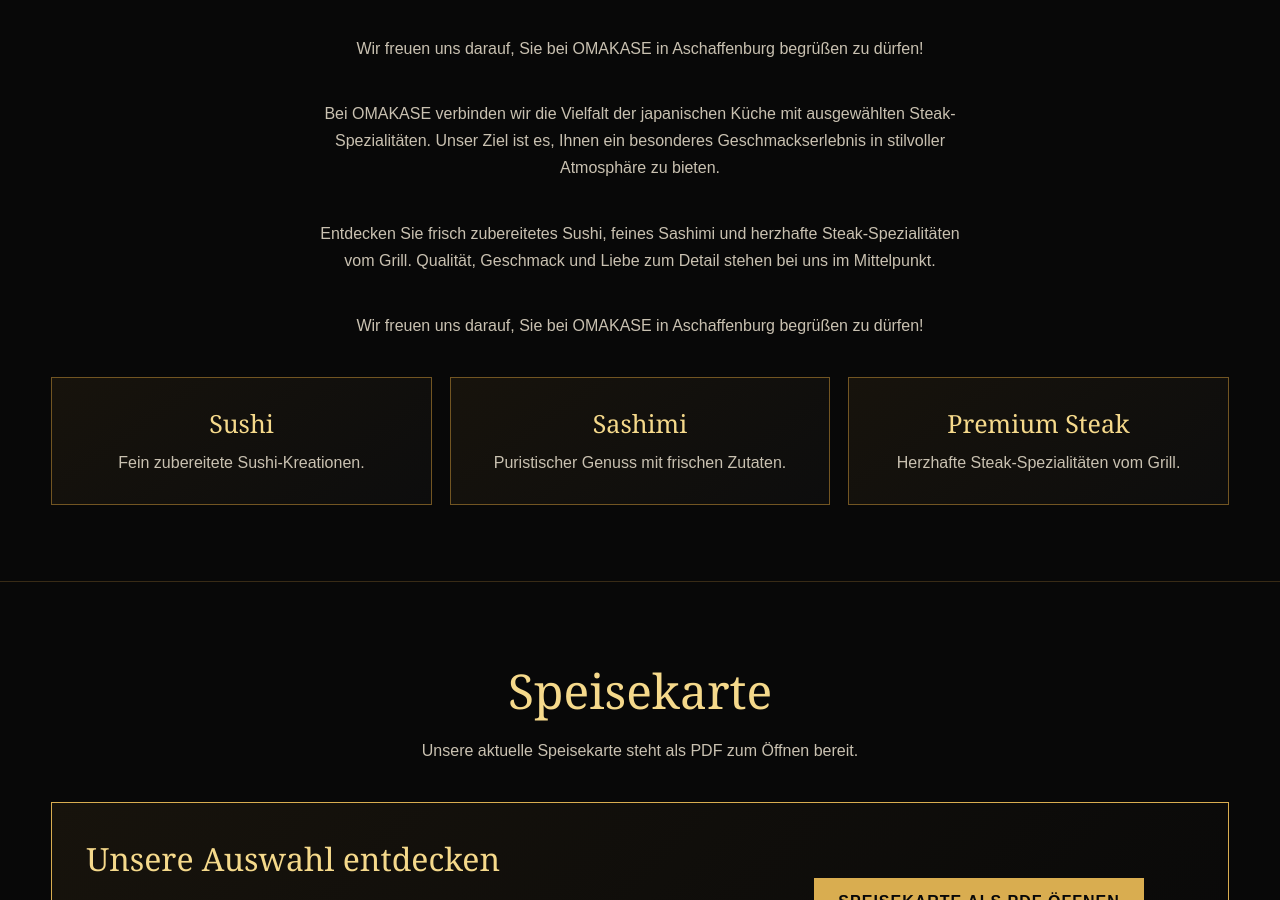
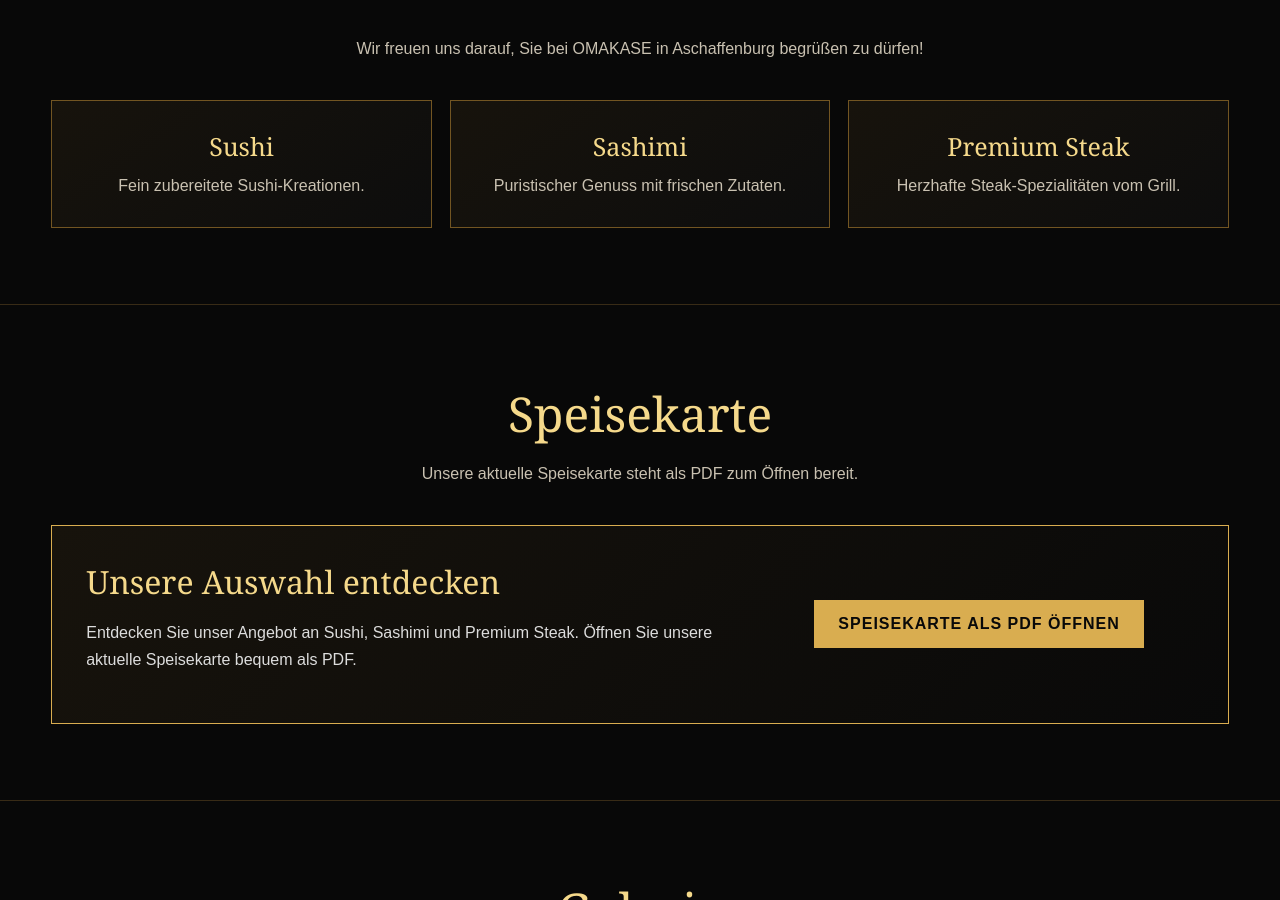
Before and after one commit to tuananhdw/omakase-ab.de, a plain HTML site: page index.html in a window 1280 px wide. Shown: the part 1383-2283 px from the top of the page. Drawn offline with Linux system fonts and the light colour scheme.

Commit message:
Update index.html

```diff
--- a/index.html
+++ b/index.html
@@ -93,9 +93,7 @@ footer strong{color:var(--gold2)}
 <p class="sub"><strong>Premium Steak – direkt auf heißem Stein serviert</strong><br>Ein besonderes Highlight sind unsere ausgewählten Steak-Spezialitäten. Ihr Steak wird auf heißem Stein zubereitet und direkt auf dem heißen Stein an Ihren Tisch gebracht. So können Sie es nach Ihrem persönlichen Geschmack genießen.</p>
 <p class="sub"><strong>Genuss mit besonderem Ambiente</strong><br>Ob mit der Familie, mit Freunden, bei einem romantischen Dinner oder zu einem besonderen Anlass – wir möchten jeden Besuch zu einem schönen Erlebnis machen. Qualität, Frische, Geschmack und Gastfreundschaft stehen für uns im Mittelpunkt.</p>
 <p class="sub">Wir freuen uns darauf, Sie bei OMAKASE in Aschaffenburg begrüßen zu dürfen!</p>
-<p class="sub">Bei OMAKASE verbinden wir die Vielfalt der japanischen Küche mit ausgewählten Steak-Spezialitäten. Unser Ziel ist es, Ihnen ein besonderes Geschmackserlebnis in stilvoller Atmosphäre zu bieten.</p>
-<p class="sub">Entdecken Sie frisch zubereitetes Sushi, feines Sashimi und herzhafte Steak-Spezialitäten vom Grill. Qualität, Geschmack und Liebe zum Detail stehen bei uns im Mittelpunkt.</p>
-<p class="sub">Wir freuen uns darauf, Sie bei OMAKASE in Aschaffenburg begrüßen zu dürfen!</p>
+
 <div class="features"><article class="feature"><b>Sushi</b><p>Fein zubereitete Sushi-Kreationen.</p></article><article class="feature"><b>Sashimi</b><p>Puristischer Genuss mit frischen Zutaten.</p></article><article class="feature"><b>Premium Steak</b><p>Herzhafte Steak-Spezialitäten vom Grill.</p></article></div></div></section>
 <section id="speisekarte"><div class="wrap"><h2 class="section-title">Speisekarte</h2><p class="sub">Unsere aktuelle Speisekarte steht als PDF zum Öffnen bereit.</p>
 <div class="menu-panel"><div><h3>Unsere Auswahl entdecken</h3><p>Entdecken Sie unser Angebot an Sushi, Sashimi und Premium Steak. Öffnen Sie unsere aktuelle Speisekarte bequem als PDF.</p></div><div class="menu-action"><a class="btn" href="assets/Menu.pdf" target="_blank" rel="noopener">SPEISEKARTE ALS PDF ÖFFNEN</a></div></div></div></section>
```
